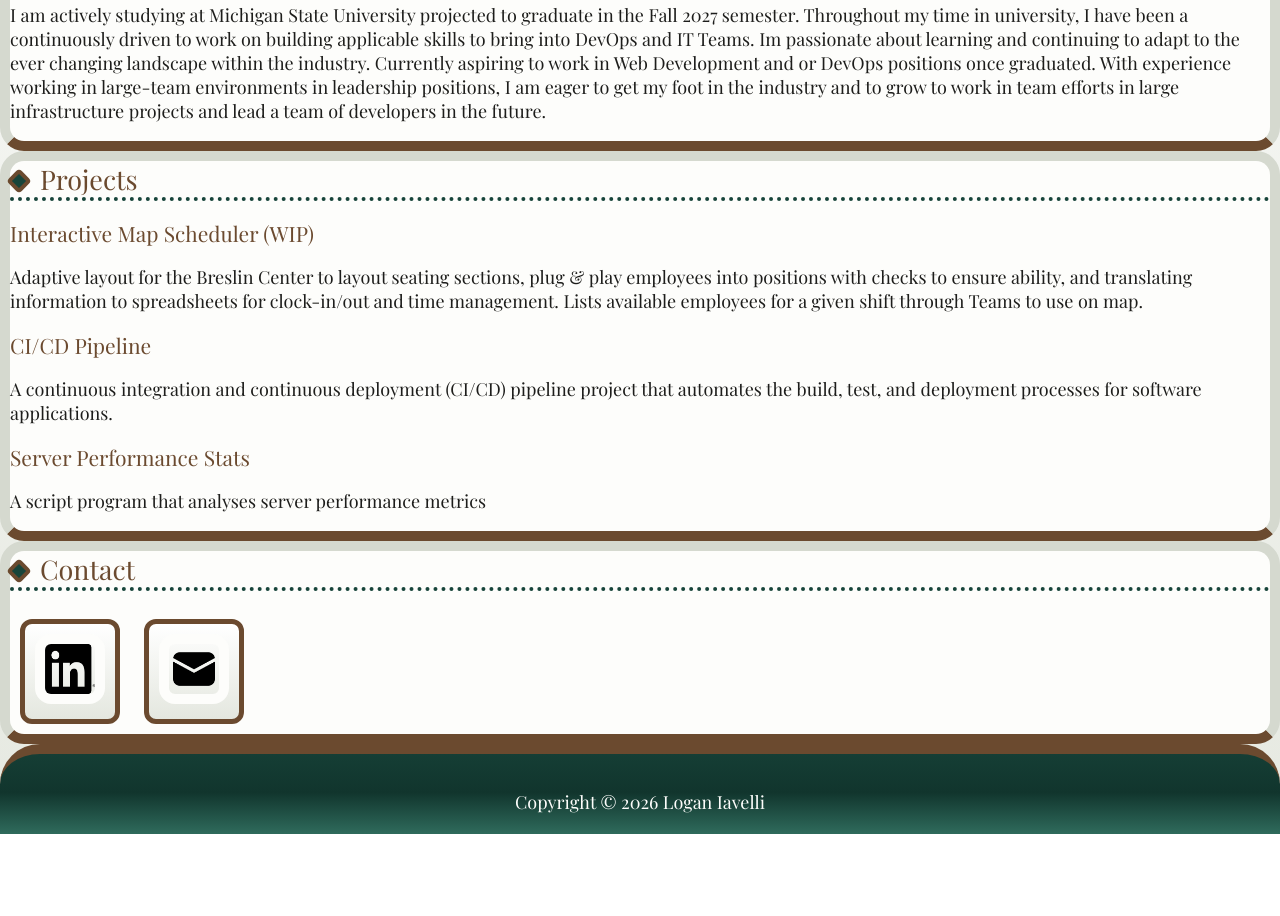
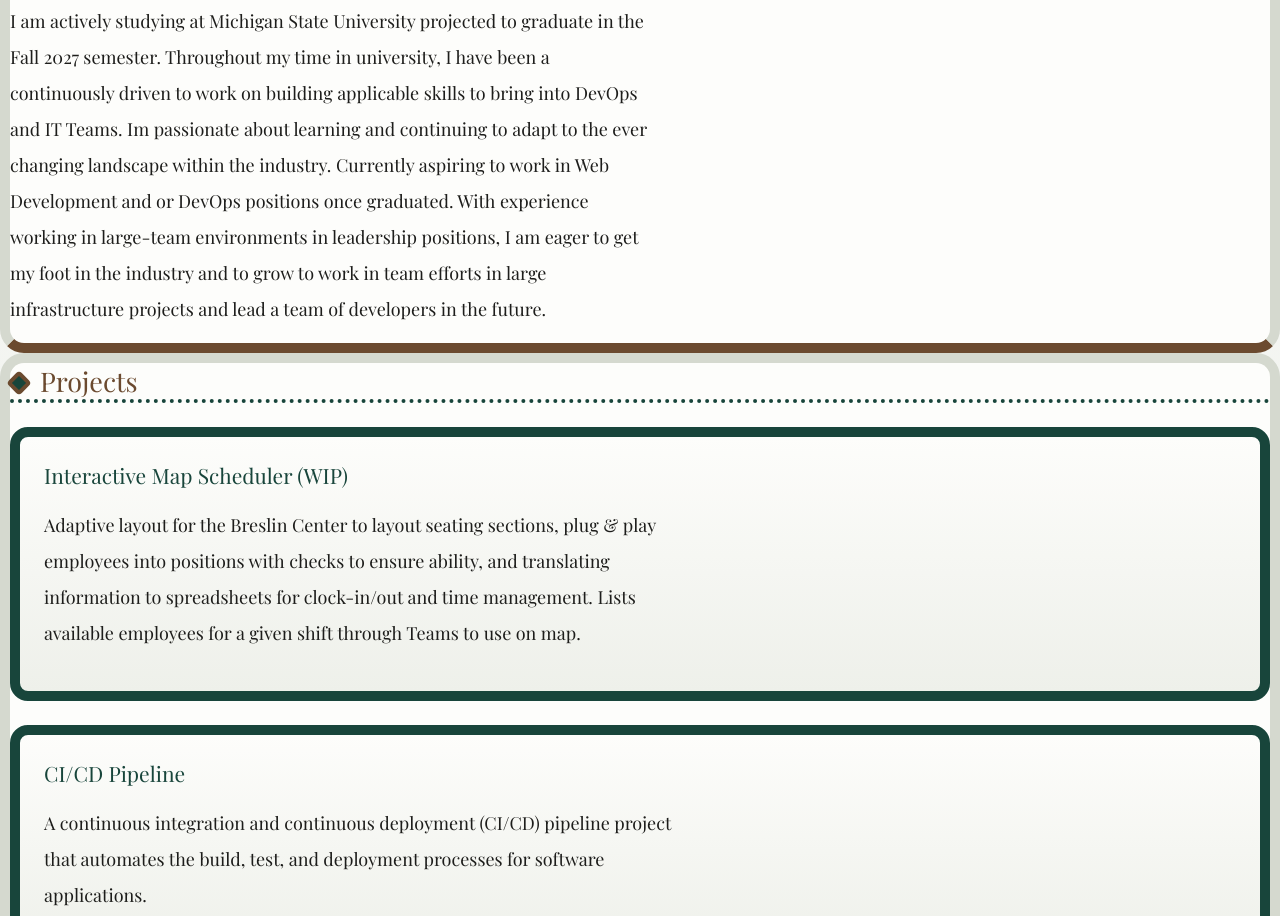
Before and after one commit to LoganIavelli/portfolio, a plain HTML site: page index.html in a window 1280 px wide. Shown: the part 618-1534 px from the top of the page. Before the commit the page ends 1452 px from the top, so only its background shows below. Drawn offline with Linux system fonts and the light colour scheme.

Commit message:
Added more rulesets for images, address, p & a, external and internal links, as well as card and tag custom classes

```diff
--- a/style.css
+++ b/style.css
@@ -6,9 +6,6 @@
   AI Disclosure
   Partial use of AI and external websites was used to learn about things not covered in the lecture videos for this portion.
     cssgradient.io was used to easily customized and preview the linear-gradients used throughout.
-
-
-
 */
 
 @font-face {
@@ -75,6 +72,12 @@ nav a:hover, address a:hover {
   transform: translateY(2px)
 }
 
+img {
+  max-width: 100%;
+  border: 10px solid var(--white);
+  border-radius: 16px
+}
+
 section {
   margin: 0;
   padding: 0;
@@ -86,6 +89,35 @@ section {
 
 #about {
   border-top: 8px solid var(--green);
+}
+
+address a {
+  margin: 10px 10px 10px 10px;
+  padding: 10px;
+}
+
+/* rules to remove image borders on address images*/
+address img {
+  display: block;
+  border: 0;
+  border-radius: 0;
+}
+
+p {
+  max-width: 60ch;
+  margin: 0 0 16px;
+  line-height: 2;
+  color: var(--black)
+}
+
+a {
+  color: var(--green);
+  text-decoration: underline;
+}
+
+a[href^='https'] {
+  color: var(--brown);
+  text-decoration: underline dotted;
 }
 
 h1 {
@@ -102,7 +134,7 @@ h2 {
   color: var(--brown);
   border-bottom: 4px dotted var(--green)
 }
-/* diamond right before each h2 listing out projects*/
+/* diamond right before each h2 for style*/
 h2::before {
   content: "";
   display: inline-block;
@@ -119,7 +151,7 @@ h3 {
   margin: 0 0 18px;
   font-size: 1.5;
   font-weight: normal;
-  color: var(--brown);
+  color: var(--green);
 }
 
 footer {
@@ -139,10 +171,27 @@ footer p {
   color: var(--white);
 }
 
-img {
-  max-width: 100%;
-  border: 10px solid var(--white);
-  border-radius: 16px
+/* custom classes*/
+
+.card {
+  margin: 24px 0;
+  padding: 24px 24px;
+  background: var(--white);
+  background: linear-gradient(180deg, rgba(253, 253, 251, 1) 0%, rgba(238, 240, 234, 1) 100%);
+  border: 10px solid var(--green);
+  border-radius: 18px;
 }
 
-/* custom properties */
+.card:hover {
+  transform: rotate(0deg) scale(1.02);
+}
+
+.tag {
+  display: block;
+  margin: 0px 0px 0px 0px;
+  padding: 0px 0px;
+  font-size: 1;
+  color: var(--white);
+  background-color: var(--brown);
+  border-radius: 10px;
+}
```
